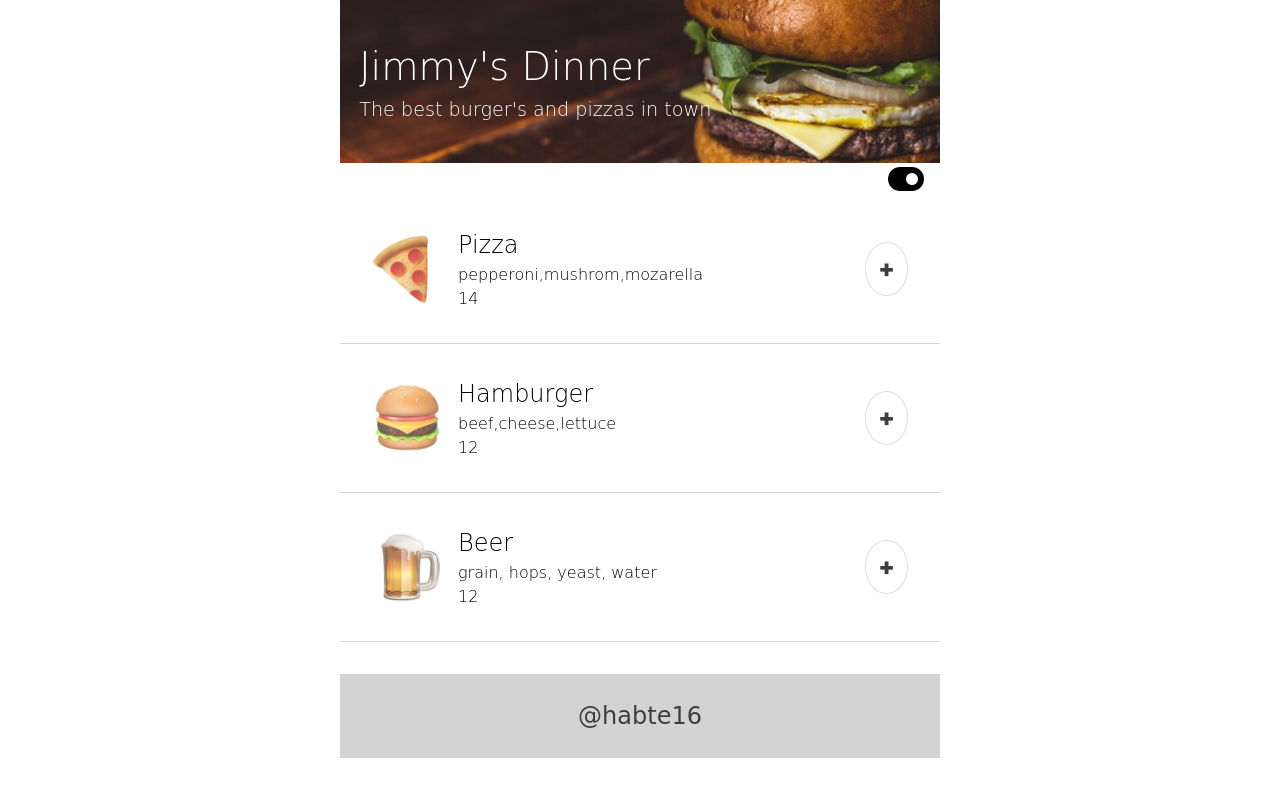
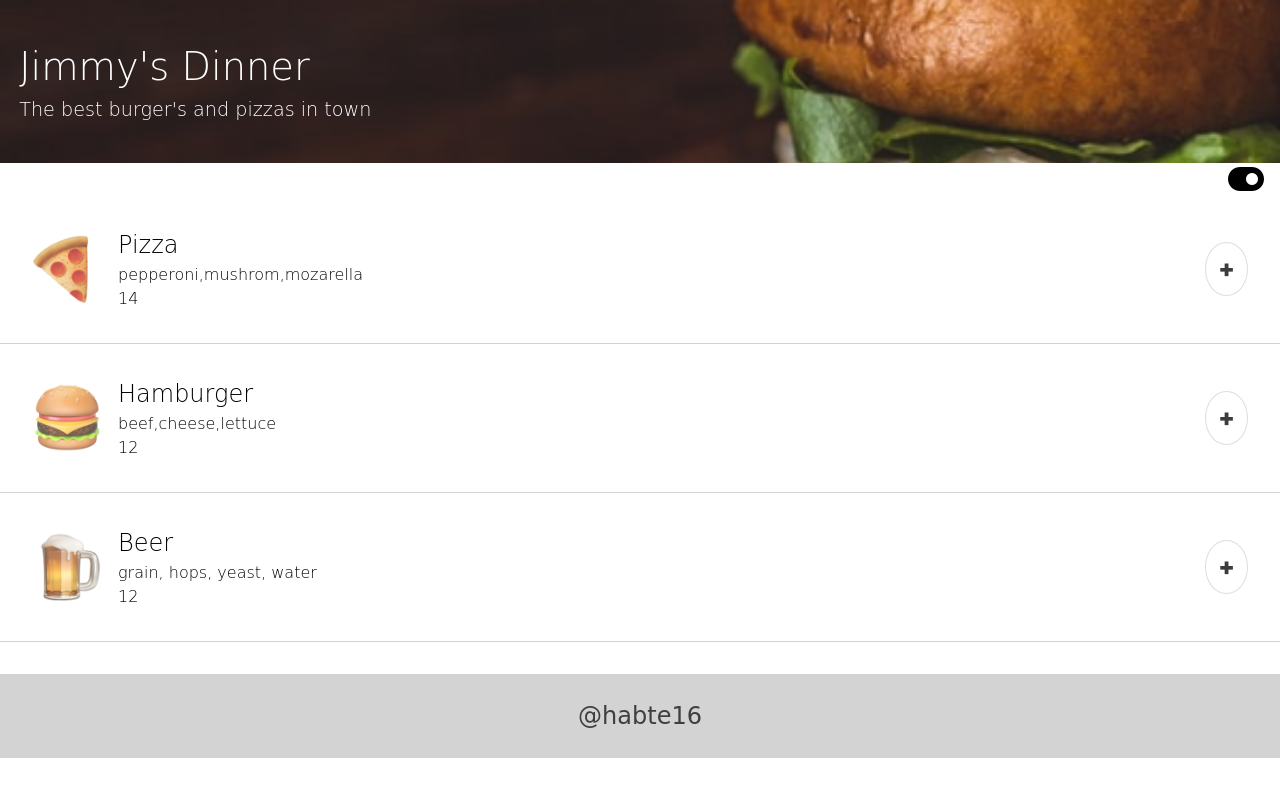
Before and after one commit to habtew/restaurant-web-app, a plain HTML site: page index.html in a window 1280 px wide. Drawn offline with nearby package versions, Linux system fonts and the light colour scheme; a web font is replaced by a local one.

Commit message:
error in css fixed

```diff
--- a/index.css
+++ b/index.css
@@ -1,12 +1,15 @@
 *{
-    box-sizing: border-box;
+    /* box-sizing: border-box; */
     line-height: 1.5;
 }
 body {
-    max-width: 600px;
-    width: 100vw;
-    margin: 0 auto;
     font-family: 'Smythe', cursive;
+
+}
+.container{
+    display: flex;
+    flex-direction: column;
+    width: 100%;
 }
 
 img{
@@ -21,7 +24,7 @@ h1, h2, h4,h3,p{
 
 .header{
     background: url('images/ferks-guare.png') no-repeat;
-    object-fit: cover;
+    background-size: cover;
     color: #ffffff;
     padding: 2em 1em;
     font-size: 1.2rem;
@@ -203,3 +206,9 @@ footer{
 .btn-dark{
     color: white;
 }
+
+@media screen and (max-width: 600px) {
+    .container {
+      width: 100%;
+    }
+  }
```
